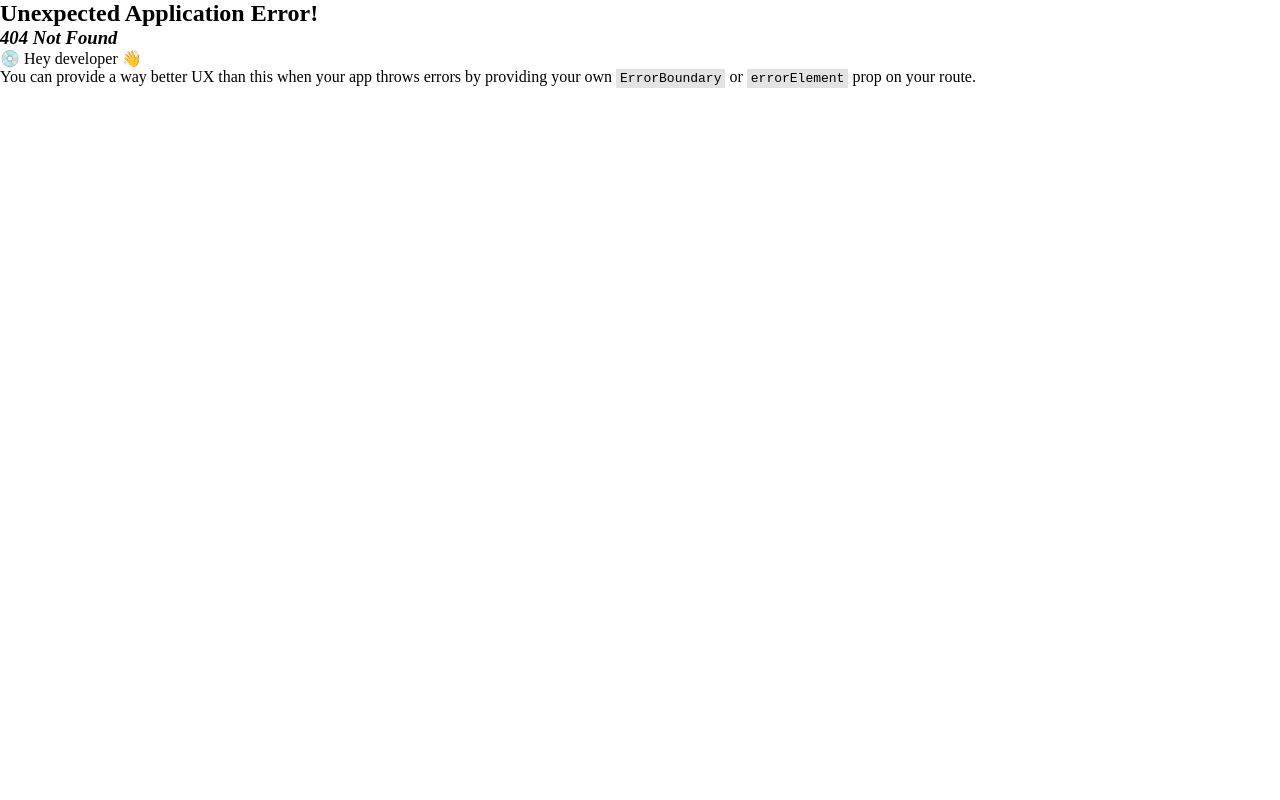
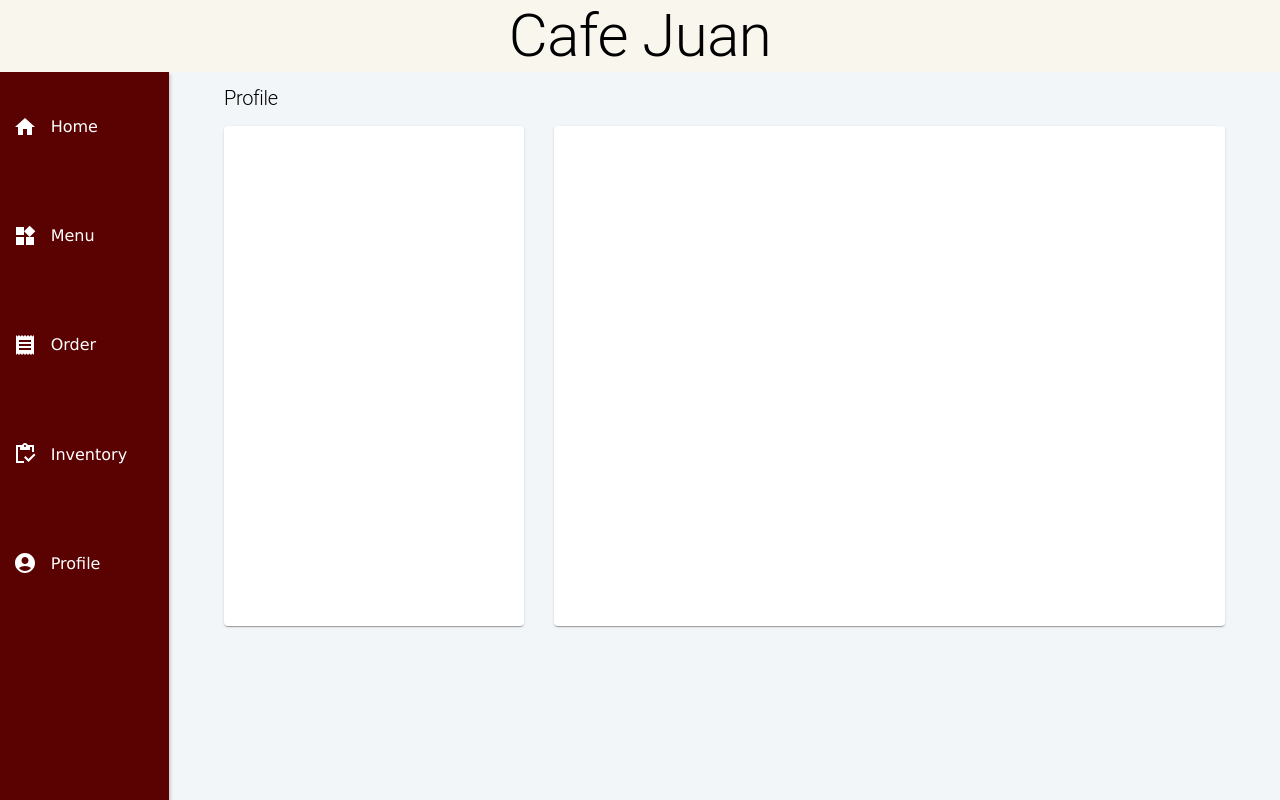
Before and after one commit to tuungss123/IMS, a React (Vite) app in the folder FE/client-web/: page /profile in a window 1280 px wide. Before the commit this address had no page. Built offline with nearby package versions, Linux system fonts and the light colour scheme.

Commit message:
added profile placeholders

```diff
--- a/FE/client-web/package.json
+++ b/FE/client-web/package.json
@@ -12,8 +12,8 @@
   "dependencies": {
     "@emotion/react": "^11.11.3",
     "@emotion/styled": "^11.11.0",
-    "@mui/icons-material": "^5.15.5",
-    "@mui/material": "^5.15.3",
+    "@mui/icons-material": "^5.15.6",
+    "@mui/material": "^5.15.6",
     "react": "^18.2.0",
     "react-dom": "^18.2.0",
     "react-router-dom": "^6.21.3"
--- a/FE/client-web/src/App.jsx
+++ b/FE/client-web/src/App.jsx
@@ -12,6 +12,8 @@ import OrdersPage from "./pages/orders"
 import MenuPage from "./pages/menu"
 import RootLayout from './layouts/root-layout'
 import "./App.css"
+import ProfilePage from './pages/profile'
+import SignIn from './pages/sign-in'
 
 const router = createBrowserRouter(
   createRoutesFromElements(
@@ -20,6 +22,8 @@ const router = createBrowserRouter(
       <Route path='inventory' element={<InventoryPage/>} />
       <Route path='orders' element={<OrdersPage/>} />
       <Route path='menu' element={<MenuPage/>} />
+      <Route path='profile' element={<ProfilePage/>} />
+      <Route path='signin' element={<SignIn/>} />
     </Route>
   )
 )
--- a/FE/client-web/src/layouts/root-layout/style.css
+++ b/FE/client-web/src/layouts/root-layout/style.css
@@ -14,8 +14,6 @@
 
 .main-content {
     padding: 15px;
-    display: flex;
-    flex-direction: column;
-    flex-grow: 1;
+    width: 100%;
     overflow: auto;
 }
--- /dev/null
+++ b/FE/client-web/src/pages/profile/index.jsx
@@ -0,0 +1,48 @@
+import { Box, Paper, Typography } from "@mui/material"
+
+
+const ProfilePage = () => {
+    return(
+        <Box>
+             <Typography variant="h1"
+        sx={{
+            fontSize:'20px',
+            marginLeft:5,
+            marginBottom:2
+        }}
+        >Profile</Typography>
+        <Box
+        sx={{
+            height:'1000px',
+            marginLeft:5,
+            marginRight:5,
+            display:"flex",
+            flexDirection:'row',
+            justifyContent:'space-between'
+            }}
+        >
+
+            <Paper
+            sx={{
+                bgcolor:'white',
+                height:'50%',
+                width:'30%'
+            }}>
+
+            </Paper>
+            <Paper
+            sx={{
+                bgcolor:'white',
+                height:'50%',
+                width:'67%'
+            }}>
+
+            </Paper>
+
+        </Box>
+        </Box>
+    )
+
+}
+
+export default ProfilePage
--- a/FE/client-web/src/pages/sign-in/index.jsx
+++ b/FE/client-web/src/pages/sign-in/index.jsx
@@ -1,7 +1,6 @@
-import React from "react";
 import { Box, Paper, TextField, Button } from '@mui/material'
 
-import bgImage from '/Users/RYZEN 5 5600g/Desktop/IMS/FE/client-web/src/assets/bg.svg'
+import bgImage from '../../assets/bg.svg'
 
 
 const SignIn = () => {
```
Also changed, not shown: 1 other file (tests, documents, lock files or other folders).
